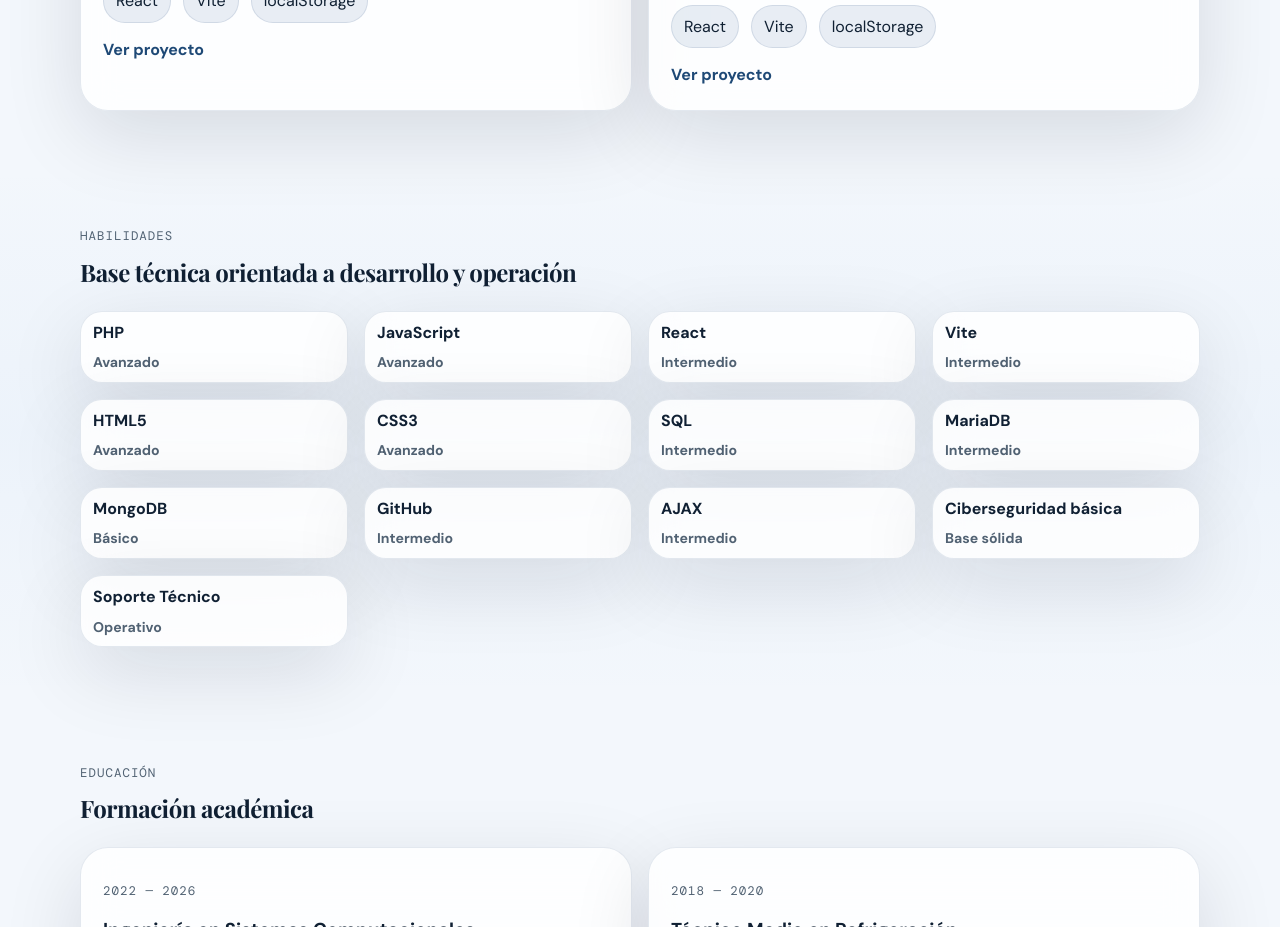
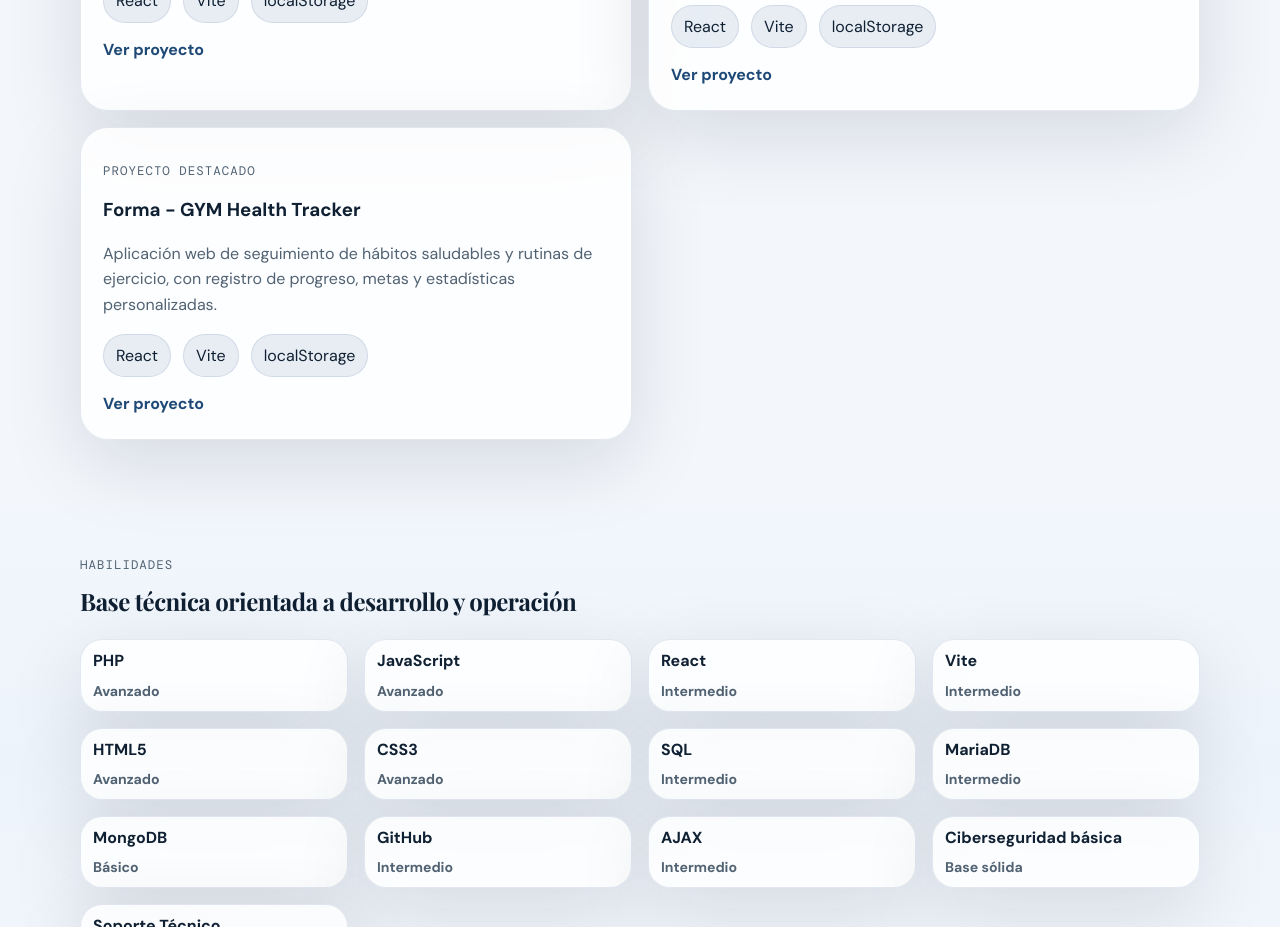
Before and after one commit to Swebb10/sebastian-portfolio, a React (Vite) app: page / in a window 1280 px wide. Shown: the part 2800-3727 px from the top of the page. Built offline with nearby package versions, Linux system fonts and the light colour scheme.

Commit message:
Actualizacion Gym

```diff
--- a/src/data.js
+++ b/src/data.js
@@ -59,6 +59,13 @@ export const projects = [
     stack: ['React', 'Vite', 'localStorage'],
     link: 'https://polyglot-rose-nine.vercel.app/',
   },
+    {
+    name: 'Forma - GYM Health Tracker',
+    description:
+      'Aplicación web de seguimiento de hábitos saludables y rutinas de ejercicio, con registro de progreso, metas y estadísticas personalizadas.',
+    stack: ['React', 'Vite', 'localStorage'],
+    link: 'https://forma-gym-health-tracker.vercel.app',
+  },
 ]
 
 export const skills = [
```
